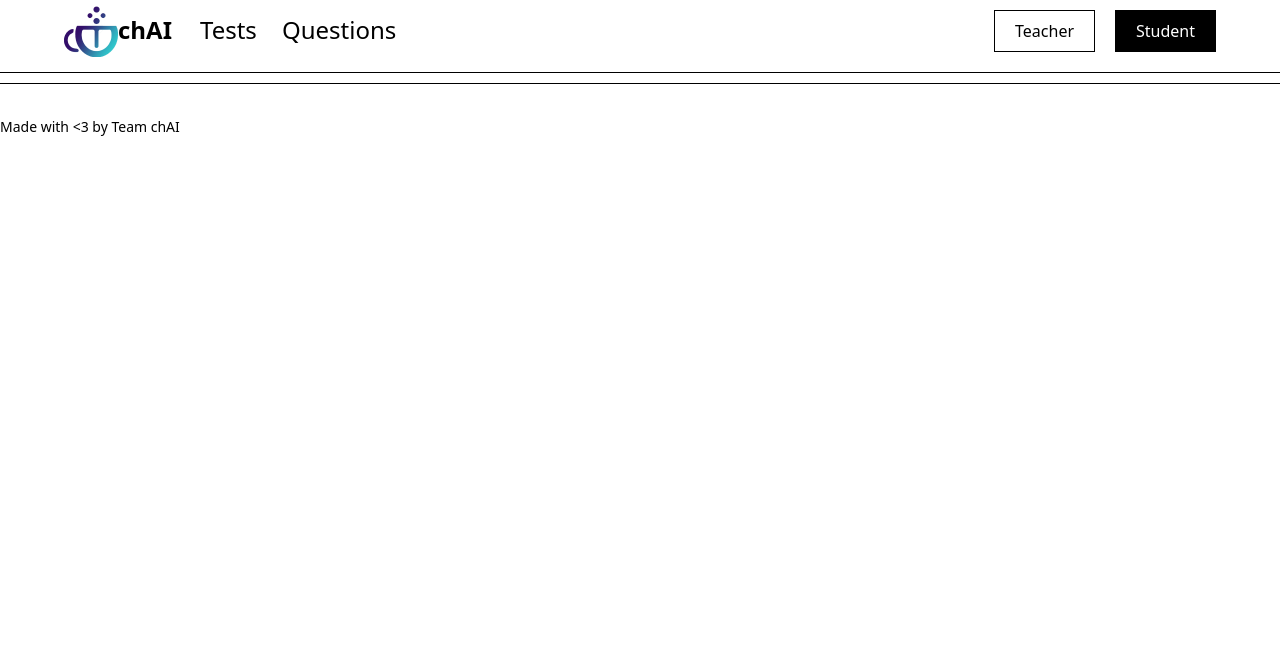
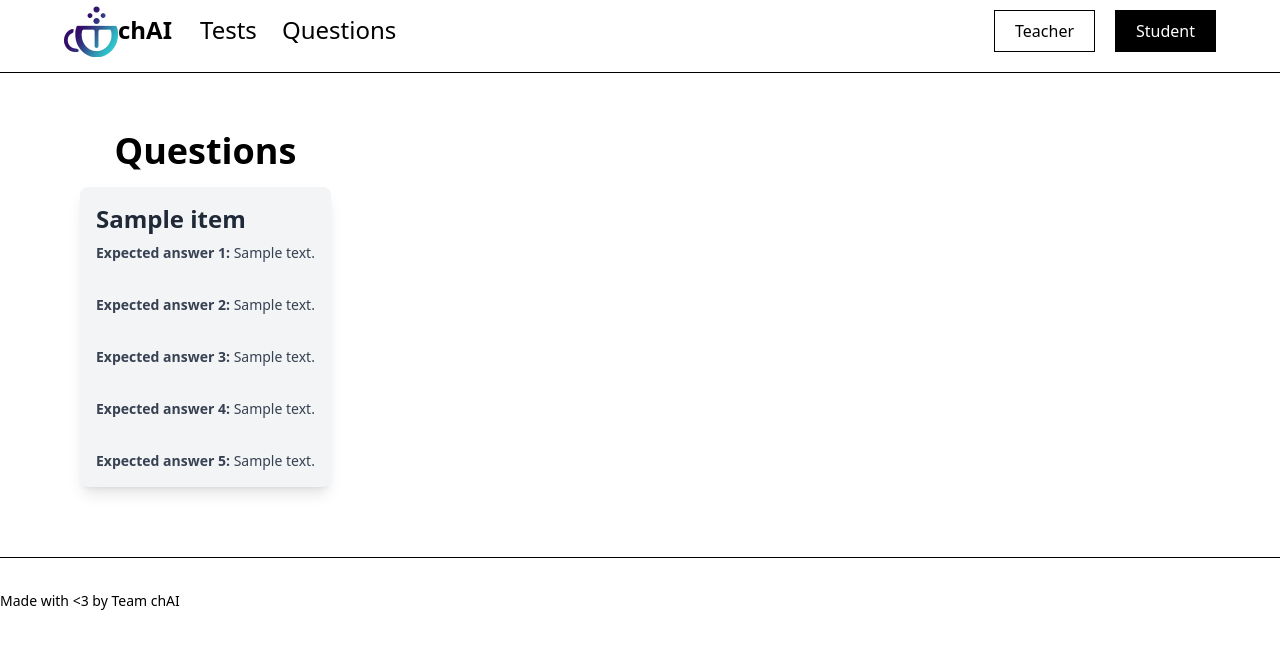
Before and after one commit to ARY2260/Eval-1, a Django app: page /questionBank/ in a window 1280 px wide. Shown: the top 649 px of the page. Run offline with Django 4.2, Linux system fonts and the light colour scheme; tables that the repository leaves empty hold one stand-in row (values such as "Sample post"); a database or web service that is not in the repository returns one stand-in record (values such as "Sample title"); data that the repository does not hold is empty; style sheets or scripts are compiled from the project's sources; some libraries are stand-ins or nearby versions.

Commit message:
Added Questions

```diff
--- a/src/chAI/qanda/templates/qanda/questionBank.html
+++ b/src/chAI/qanda/templates/qanda/questionBank.html
@@ -3,5 +3,30 @@
 {% block title %}Test{% endblock %}
 
 {% block content %}
+    <div class="place-items-center py-12 px-20">
+        <h2 class="mb-4 text-4xl font-extrabold">
+        Questions
 
+
+        </h2>
+        {% for question in questions %}
+
+            <div class="flex items-center justify-between flex-wrap bg-gray-100 p-4 rounded-lg shadow-lg mb-3">
+                <div class="">
+                    <h2 class="text-2xl font-bold mb-2 text-gray-800">{{question.question}}</h2>
+                    <p class="text-sm text-gray-700"><b>Expected answer 1: </b>{{question.answer1}}</p>
+                    <br>
+                    <p class="text-sm text-gray-700"><b>Expected answer 2: </b>{{question.answer2}}</p>
+                    <br>
+                    <p class="text-sm text-gray-700"><b>Expected answer 3: </b>{{question.answer3}}</p>
+                    <br>
+                    <p class="text-sm text-gray-700"><b>Expected answer 4: </b>{{question.answer4}}</p>
+                    <br>
+                    <p class="text-sm text-gray-700"><b>Expected answer 5: </b>{{question.answer4}}</p>
+
+
+                </div>
+            </div>
+        {% endfor %}
+    </div>
 {% endblock %}
--- a/src/chAI/qanda/views.py
+++ b/src/chAI/qanda/views.py
@@ -63,6 +63,26 @@ def questionGET():
         return questions
     return []
 
+def questionGETV2():
+    url = "https://cohereapi.asimjawahir.repl.co/answers"
+
+    response = requests.get(url)
+    questions = []
+    if response.status_code == 200:
+        data = response.json()
+        for item in data:
+            questionDict = {
+                "question": item['question'],
+                "q_category": item['q_category'],
+                "answer1": item['answer1'],
+                "answer2": item['answer2'],
+                "answer3": item['answer3'],
+                "answer4": item['answer4'],
+                "answer5": item['answer5'],
+            }
+            questions.append(questionDict)
+        return questions
+    return []
 
 def home(request):
     return render(request, 'qanda/dashbaord.html')
@@ -133,6 +153,6 @@ def test(request):
     return render(request, 'qanda/test.html', {'tests': tests, 'questions': questions})
 
 def questionBank(request):
-    questions = questionGET()
+    questions = questionGETV2()
     return render(request, 'qanda/questionBank.html', {'questions': questions})
 # Create your views here.
```
